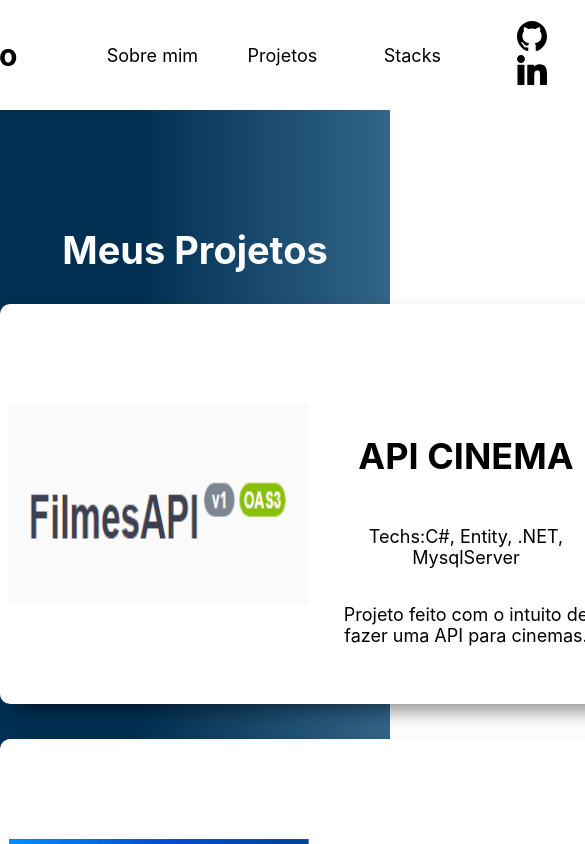
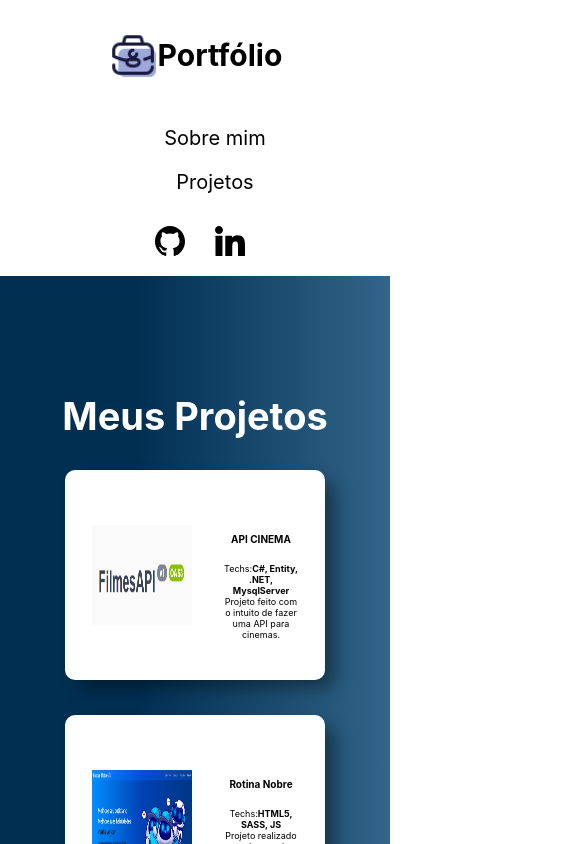
Before and after one commit to LucasNOFC/Portfolio-Profissional, a React (Create React App) app: page /Projetos in a window 390 px wide. Shown: the top 844 px of the page, 585 px wide, since content can reach past the window. Built offline with nearby package versions, Linux system fonts and the light colour scheme.

Commit message:
Portfólio totalmente responsivo

```diff
--- a/src/components/Botao/Botao.js
+++ b/src/components/Botao/Botao.js
@@ -16,6 +16,16 @@ const ProjectComponent = styled.a`
       border:1px solid blue;
       color:white;
     }
+
+    @media (max-width: 408px) {
+        padding:8px;
+        font-weight:400;
+    }
+
+    @media (max-width: 408px) {
+        padding:5px;
+        font-size:12px;
+    }
 `
 
 const CurriculumComponent = styled.a`
@@ -32,6 +42,16 @@ const CurriculumComponent = styled.a`
       background-color:white;
       border:1px solid white;
       color:#002f52;
+    }
+
+    @media (max-width: 408px) {
+        padding:8px;
+        font-weight:400;
+    }
+
+    @media (max-width: 408px) {
+        padding:5px;
+        font-size:12px;
     }
 `
 
--- a/src/components/Card/Card.js
+++ b/src/components/Card/Card.js
@@ -9,12 +9,28 @@ const CardElement = styled.div`
   width:500px;
   height:300px;
   background-color:white;
-  padding:50px;
+  padding:55px;
   border-radius:10px;
   box-shadow: 12px 10px 19px -3px rgba(0,0,0,0.44);
   -webkit-box-shadow: 12px 10px 19px -3px rgba(0,0,0,0.44);
   -moz-box-shadow: 12px 10px 19px -3px rgba(0,0,0,0.44);
   margin-bottom:35px;
+  transition: .2s ease-in-out;
+
+  &:hover{
+    width:510px;
+    height:310px;
+  }
+
+  @media (max-width:708px) {
+    width:300px;
+    height:150px;
+  }
+
+  @media (max-width:483px) {
+    width:150px;
+    height:100px;
+  }
   `
 
 const ProjectCardComponent = styled.div`
@@ -27,22 +43,57 @@ const InformationComponent = styled.div`
   flex-flow:column nowrap;
   height:200px;
   width:250px
+
+  @media (max-width:708px) {
+    width:125px;
+    height:100px;
+  }
+
+  @media (max-width:483px) {
+    width:75px;
+    height:50px;
+  }
 `
 
 const ImageComponent = styled.img`
 width:300px;
 height:200px;
+
+@media (max-width:708px) {
+  width:150px;
+  height:150px;
+}
+
+@media (max-width:483px) {
+  width:100px;
+  height:100px;
+}
 `
 
 const TitleComponent = styled.h2`
-font-size:36px;
+font-size:30px;
 color:black;
 text-align:center;
+
+@media (max-width:708px) {
+  font-size:12px;
+}
+
+@media (max-width:483px) {
+  font-size:10px;
+}
 `
 const TextComponent = styled.p`
 color:black;
-text-align:center;
 font-size:18px;
+
+@media (max-width:708px) {
+  font-size:15px;
+}
+
+@media (max-width:708px) {
+  font-size:9px;
+}
 `
 
 function Card({ image, title, techs, description}) {
@@ -52,8 +103,10 @@ function Card({ image, title, techs, description}) {
                   <ImageComponent src={image} alt={title}/>
                     <InformationComponent>
                       <TitleComponent>{title}</TitleComponent>
-                        <TextComponent>Techs:{techs}</TextComponent>
-                        <TextComponent>{description}</TextComponent>
+                      <TextComponent>
+                          Techs:<strong>{techs} </strong><br/>
+                          {description}
+                      </TextComponent>
                     </InformationComponent>
                 </ProjectCardComponent>
             </CardElement>
--- a/src/components/Header/Header.js
+++ b/src/components/Header/Header.js
@@ -10,6 +10,10 @@ const HeaderContainer = styled.header`
   flex-flow: row nowrap;
   justify-content: center;
   align-items: center;
+
+  @media (max-width: 786px) {
+    flex-flow: column nowrap;
+  }
 `
 
 function Header() {
--- a/src/components/Logo/Logo.js
+++ b/src/components/Logo/Logo.js
@@ -5,6 +5,7 @@ display: flex;
 font-size:30px;
 align-items: center;
 padding:30px;
+justify-content:center;
 `
 
 const LogoImageComponent = styled.img`
--- a/src/components/Options/Options.js
+++ b/src/components/Options/Options.js
@@ -2,6 +2,13 @@ import styled from 'styled-components';
 
 const OptionsComponent = styled.ul`
 display:flex;
+align-items:center;
+justify-content:center;
+
+@media (max-width: 786px) {
+  flex-flow: column nowrap;
+  gap:20px;
+}
 `
 
 const OptionComponent = styled.li`
@@ -21,8 +28,12 @@ transition: ease-in-out .1s;
 }
 `
 
-const textOptions = ["Sobre mim", "Projetos", "Stacks"]
-const urlsOptions = ["Sobre-mim", "Projetos", "Stacks"]
+const LinkComponent = styled.a`
+  font-size:20px;
+`
+
+const textOptions = ["Sobre mim", "Projetos"]
+const urlsOptions = ["Sobre-mim", "Projetos"]
 
 
 function Options() {
@@ -30,7 +41,7 @@ function Options() {
           <OptionsComponent>
             { textOptions.map( (texto, index) => (
               (
-                <OptionComponent className="option"><a href={urlsOptions[index]}>{texto}</a></OptionComponent>
+                <OptionComponent className="option"><LinkComponent href={urlsOptions[index]}>{texto}</LinkComponent></OptionComponent>
               )
             ))}
           </OptionsComponent>
--- a/src/components/Projetos/Projetos.js
+++ b/src/components/Projetos/Projetos.js
@@ -18,7 +18,7 @@ const TittleComponent = styled.h1`
 
 const AppContainer = styled.div`
     width: 100vw;
-    height: 200vh;
+    height: 350vh;
     background-image: linear-gradient(90deg, #002F52 35%, #326589);
 `
 
--- a/src/components/Sobre-Mim/Sobre.js
+++ b/src/components/Sobre-Mim/Sobre.js
@@ -10,21 +10,49 @@ width:100%;
 display:flex;
 flex-flow:row nowrap;
 align-items:center;
+justify-content:center;
+gap:50px;
+
+@media (max-width:620px) {
+  flex-flow:column nowrap;
+  height:125vh;
+  gap:0;
+}
+
 `
 
 const ContainerComponent = styled.section`
-  width:50%;
+  width:800px;
   margin:auto;
   display:flex;
   align-items:center;
   justify-content:center;
   flex-flow:column nowrap;
+  margin-left:20px;
+
+  @media (max-width:620px) {
+    width:90%;
+    margin-left:0;
+    margin:auto;
+  }
+
+
+
 `
 
 const ContactComponent = styled.div`
   display:flex;
+  justify-content:center;
+  align-items:center;
   flex-flow:column nowrap;
   margin-right:80px;
+
+  @media (max-width:620px) {
+    width:90%;
+    margin-right:0;
+    margin:auto;
+  }
+
 `
 
 const AppContainer = styled.div`
@@ -34,15 +62,27 @@ const AppContainer = styled.div`
 
 const TittleComponent = styled.h1`
   font-size:38px;
+
+  @media (max-width: 900px) {
+    font-size:30px;
+  }
 `
 
 const SubtittleComponent = styled.h2`
   font-size:22px;
+
+  @media (max-width: 900px) {
+    font-size:18px;
+  }
 `
 
 const TextComponent = styled.p`
   font-size:16px;
   text-align:justify;
+
+  @media (max-width: 900px) {
+    font-size:12px;
+  }
 `
 
 const LinkComponent = styled.a`
--- a/src/components/Stacks/Stacks.js
+++ /dev/null
@@ -1,28 +0,0 @@
-import Header from '../Header/Header';
-import styled from 'styled-components';
-
-const StartComponent = styled.section`
-background-image: linear-gradient(90deg, #002F52 35%, #326589);
-color: #fff;
-text-align:center;
-padding:85px 0;
-height:270px;
-width:100%;
-`
-
-const AppContainer = styled.div`
-    width: 100vw;
-    height: 100vh;
-    background-image: linear-gradient(90deg, #002F52 35%, #326589);
-`
-
-function Projetos() {
-  return (
-    <AppContainer>
-      <Header/>
-      <h1>Olá mundo! - Aba Stacks</h1>
-    </AppContainer>
-  );
-}
-
-export default Projetos;
--- a/src/components/Start/Start.js
+++ b/src/components/Start/Start.js
@@ -21,12 +21,20 @@ const SubtitleComponent = styled.h3`
     font-size: 36px;
     text-align:center;
     width: 100%;
+
+    @media (max-width: 408px) {
+        font-size:26px;
+      }
 `
 
 const ApresentationTittleComponent = styled.p`
     font-size:28px;
     text-align:center;
     width:100%;
+
+    @media (max-width: 408px) {
+        font-size:20px;
+      }
 `
 
 function Start() {
--- a/src/data/Projetos.json
+++ b/src/data/Projetos.json
@@ -12,4 +12,11 @@
         "techs": "HTML5, SASS, JS",
         "description": "Projeto realizado para desenvolver habilidades de design."
     }
+    ,
+    {
+        "image": "../../images/Projeto3.png",
+        "title": "Agenda de Alunos",
+        "techs": "EJS, Node.JS, Express.JS, MongoDB",
+        "description": "Agenda para cadastrar e editar alunos."
+    }
 ]
--- a/src/routes.js
+++ b/src/routes.js
@@ -2,7 +2,6 @@ import {BrowserRouter as Router, Routes, Route } from 'react-router-dom';
 import App from './App'
 import Projetos from './components/Projetos/Projetos'
 import Sobremim from './components/Sobre-Mim/Sobre'
-import Stacks from './components/Stacks/Stacks'
 
 function AppRouter() {
     return (
@@ -11,7 +10,6 @@ function AppRouter() {
                 <Route path='/' element={<App/>} />
                 <Route path='/Projetos' element={<Projetos/>} />
                 <Route path='/Sobre-mim' element={<Sobremim/>} />
-                <Route path='/Stacks' element={<Stacks/>} />
             </Routes>
         </Router>
     )
```
Also changed, not shown: public/images/Projeto3.png (added). Lines whose indentation alone changed are shown as unchanged.
